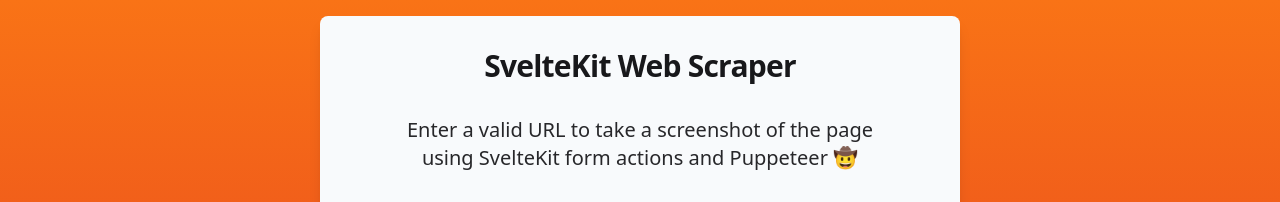
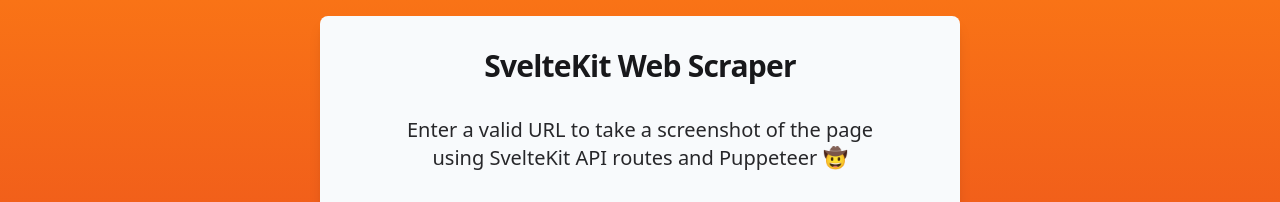
Before and after one commit to b-dulaney/sveltekit-web-scraper, a SvelteKit app: page / in a window 1280 px wide. Shown: the top 202 px of the page. Built offline with nearby package versions, Linux system fonts and the light colour scheme.

Commit message:
chore: tweak sub-header text

```diff
--- a/src/routes/+page.svelte
+++ b/src/routes/+page.svelte
@@ -29,7 +29,7 @@
 				SvelteKit Web Scraper
 			</h1>
 			<p class="text-zinc-800 text-center text-lg sm:text-xl max-w-lg">
-				Enter a valid URL to take a screenshot of the page using SvelteKit form actions and
+				Enter a valid URL to take a screenshot of the page using SvelteKit API routes and
 				Puppeteer 🤠
 			</p>
 			<Form {form} on:loadEvent={handleLoading} {loading} />
```
